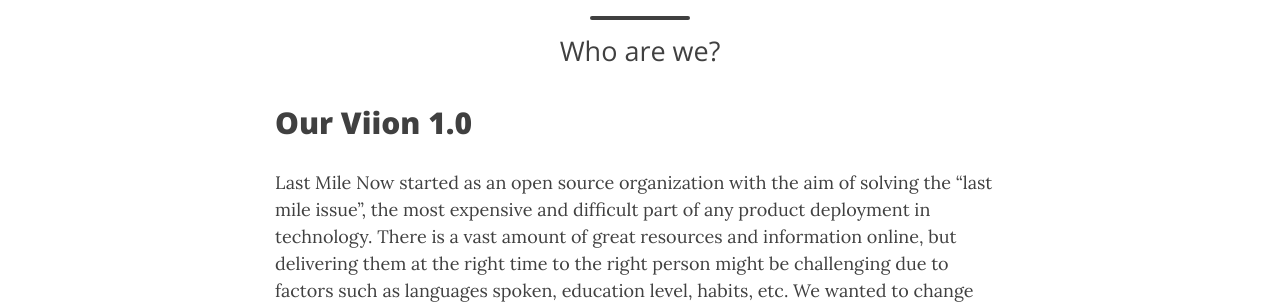
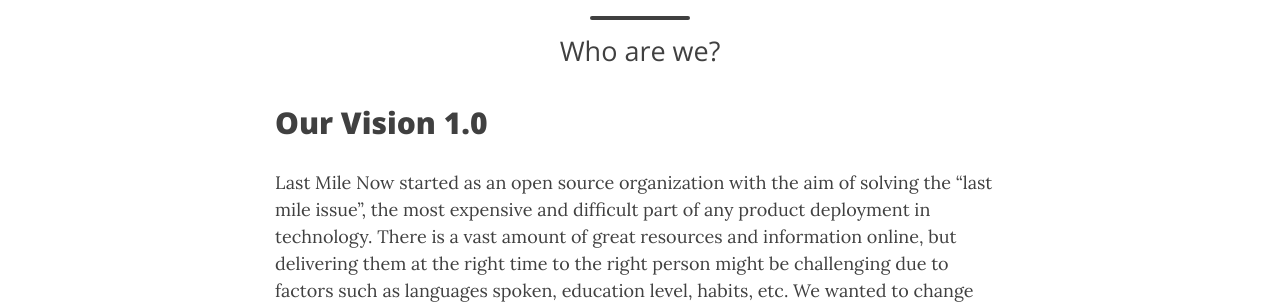
Before and after one commit to LastMileNow/lastmilenow.github.io, a Jekyll site: the page built from about.md, in a window 1280 px wide and 900 px high. Shown: the part 218-522 px from the top of the window. Built offline with Jekyll 4.4.1, drawn with Linux system fonts in a browser that asks for light colours; nearby versions of some CDN libraries; comment, search, counter and statistics services are not loaded.

Commit message:
typo fix

```diff
--- a/about.md
+++ b/about.md
@@ -4,7 +4,7 @@
 subtitle: Who are we?
 ---
 
-## Our Viion 1.0
+## Our Vision 1.0
 
 Last Mile Now started as an open source organization with the aim of solving the “last mile issue”, the most expensive and difficult part of any product deployment in technology. There is a vast amount of great resources and information online, but delivering them at the right time to the right person might be challenging due to factors such as languages spoken, education level, habits, etc. We wanted to change that.
 
```
Also changed, not shown: _posts/2023-06-15-committee.md (+1 -1 lines).
